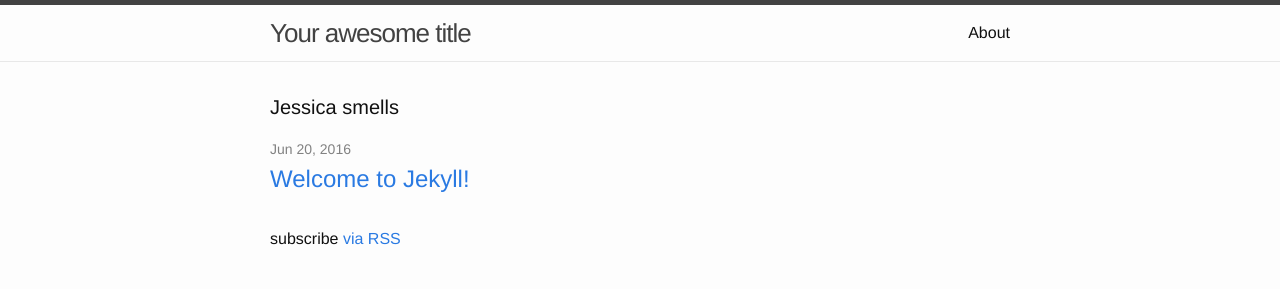
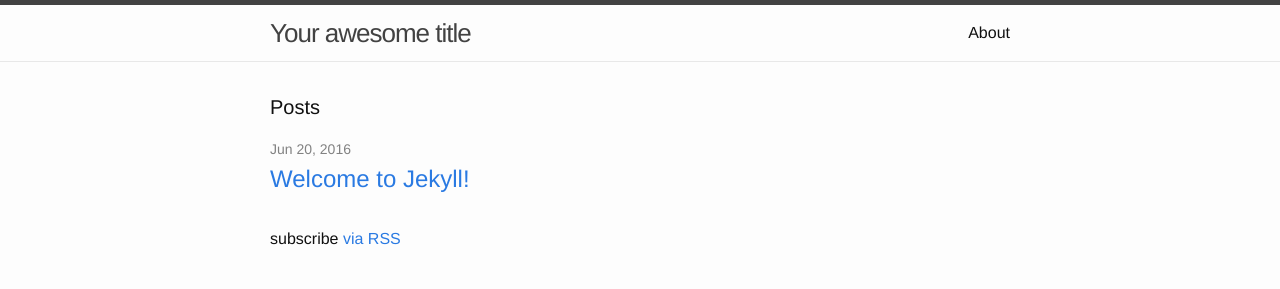
Before and after one commit to shemmi1/shemmi1.github.io, a Jekyll site: the page built from index.html, in a window 1280 px wide. Shown: the top 289 px of the page. Built offline with Jekyll 4.4.1, drawn with Linux system fonts in a browser that asks for light colours.

Commit message:
Update index.html

```diff
--- a/index.html
+++ b/index.html
@@ -4,7 +4,7 @@
 
 <div class="home">
 
-  <h1 class="page-heading">Jessica smells</h1>
+  <h1 class="page-heading">Posts</h1>
 
   <ul class="post-list">
     {% for post in site.posts %}
```
